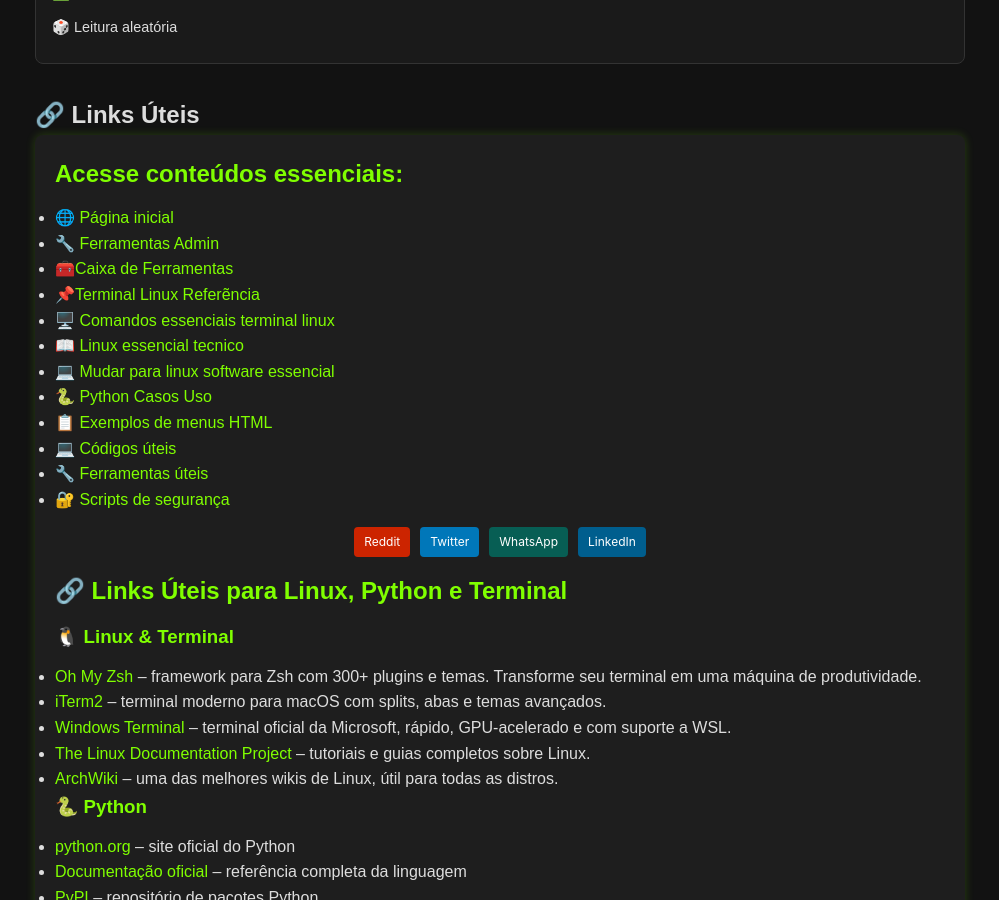
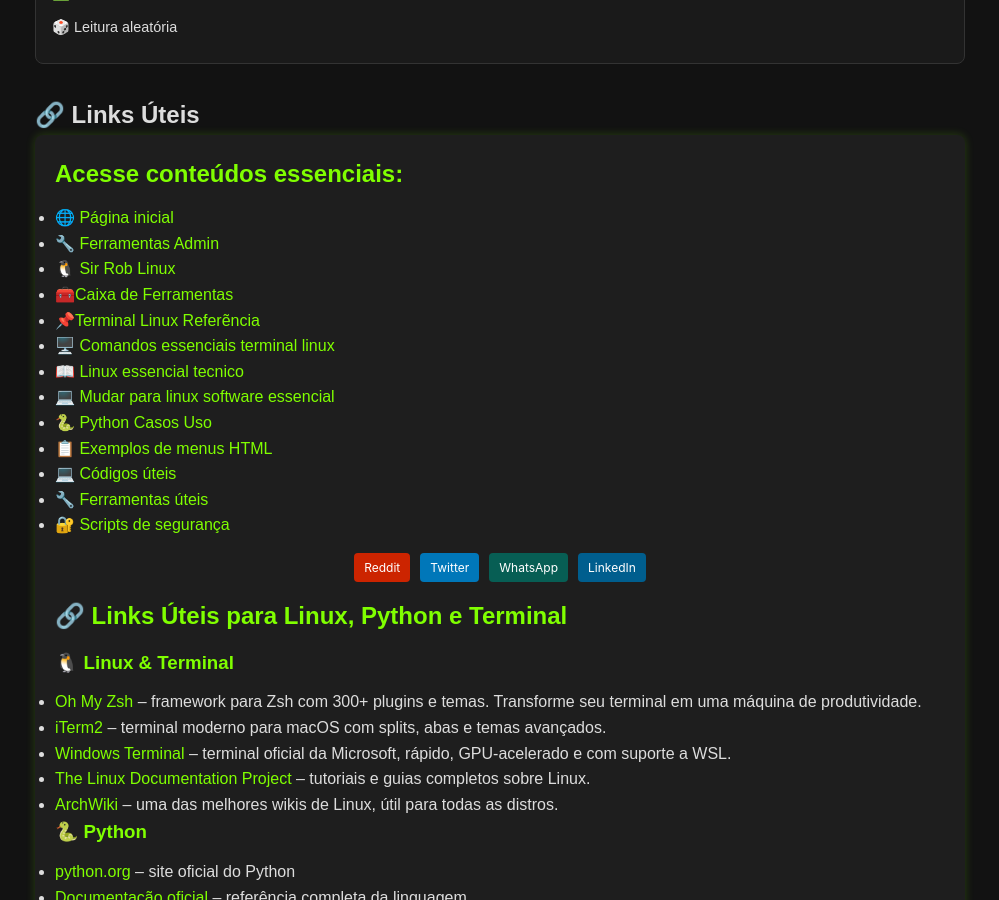
Before and after one commit to Piolinux/piolinux-site, a Jekyll site: the page built from _pages/_iniciantes/links-uteis-para-linux-python-e-terminal-2025.md, in a window 1280 px wide and 900 px high, scrolled down 468 px. Shown: the whole window, without its empty margins (140-1139 px from the left). Built offline with Jekyll 4.4.1, drawn with Linux system fonts in a browser that asks for light colours.

Commit message:
Update links-uteis-para-linux-python-e-terminal-2025.md

```diff
--- a/_pages/_iniciantes/links-uteis-para-linux-python-e-terminal-2025.md
+++ b/_pages/_iniciantes/links-uteis-para-linux-python-e-terminal-2025.md
@@ -22,6 +22,7 @@ permalink: /links-uteis-linux-python/
 
     <li><a href="{{ '/' | relative_url }}">🌐 Página inicial</a></li>
     <li><a href="{{ '/ferramentas/' | relative_url }}">🔧 Ferramentas Admin</a></li>
+    <li><a href="https://www.youtube.com/@SirRobLinux">🐧 Sir Rob Linux</a></li>
     <li><a href="{{ '/caixa-ferramentas-javascript/' | relative_url }}">🧰Caixa de Ferramentas</a></li>
     <li><a href="{{ '/terminal-linux-referencia/' | relative_url }}">📌Terminal Linux Referẽncia</a></li>
     <li><a href="{{ '/comandos-essenciais-terminal-linux/' | relative_url }}">🖥️ Comandos essenciais terminal linux</a></li>
```
